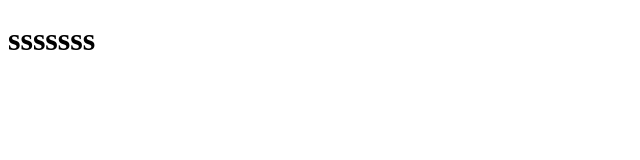
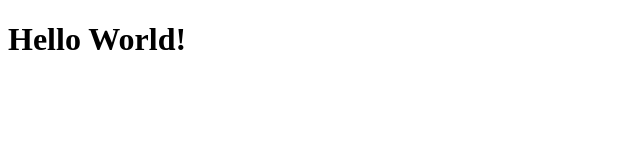
Before and after one commit to xiaoxiaoji/xiaoxiaoji.github.io, a plain HTML site: page index.html in a window 1280 px wide. Shown: the whole page, without its empty margins (0-640 px from the left). Drawn offline with Linux system fonts and the light colour scheme.

Commit message:
Change sssssss to Hello World!
For everyone

```diff
--- a/index.html
+++ b/index.html
@@ -5,6 +5,6 @@
 		<title>myBlog</title>
 	</head>
 	<body>
-		<h1>sssssss</h1>
+		<h1>Hello World!</h1>
 	</body>
 </html>
```
